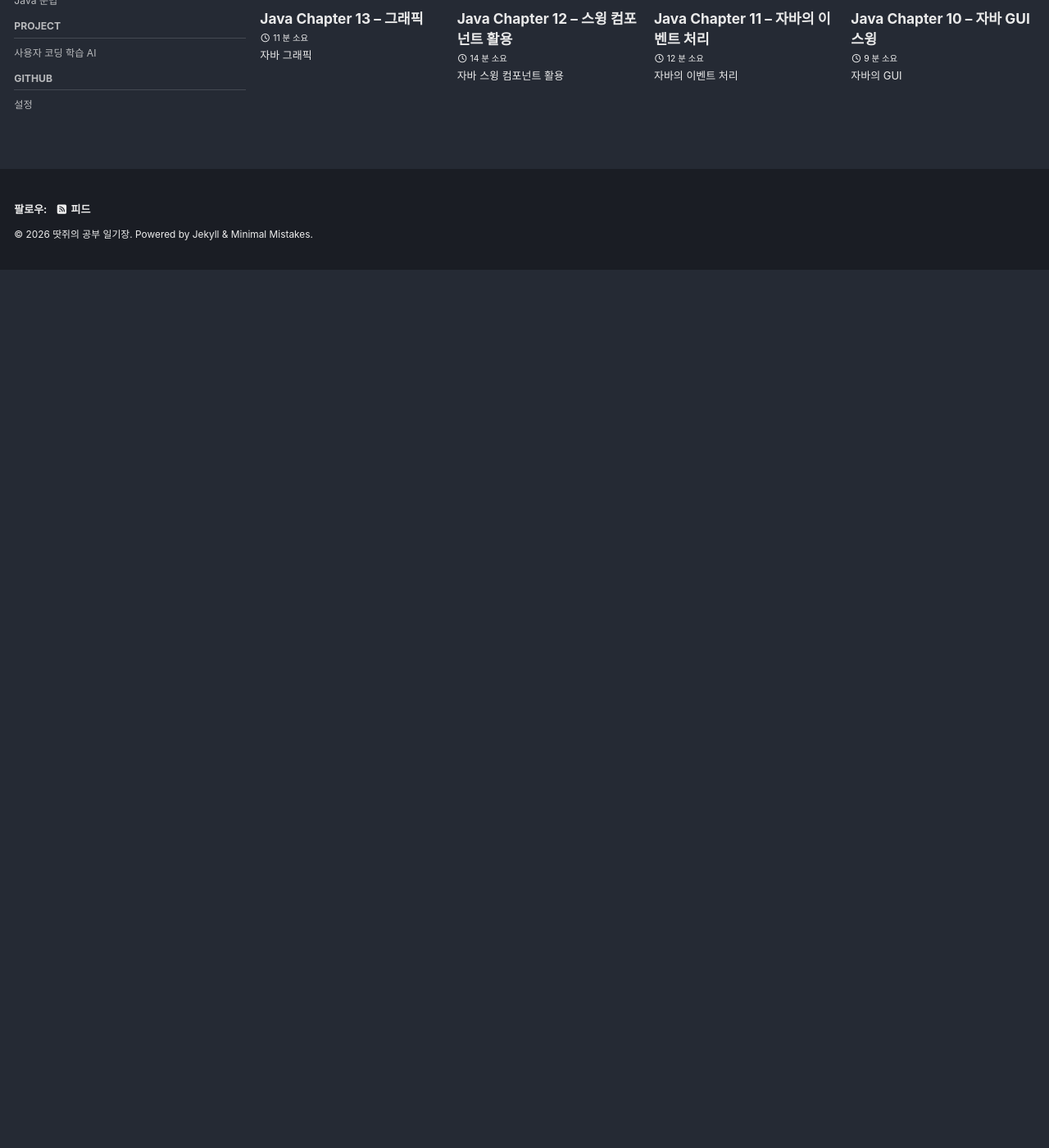
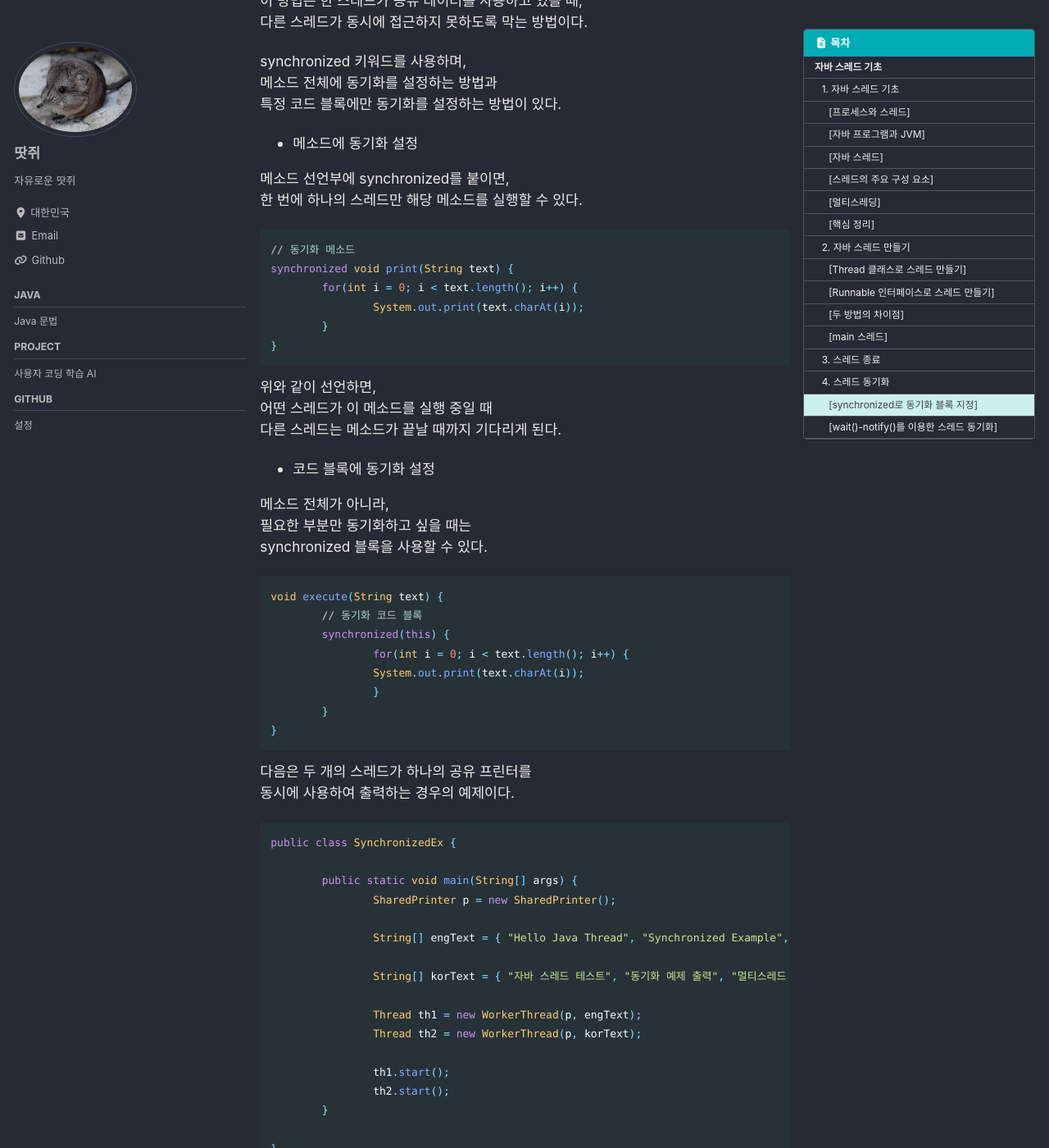
Before and after one commit to jaeseo0214/jaeseo0214.github.io, a Jekyll site: the page built from _posts/2026-02-01-Java_Ch14.md, in a window 1280 px wide and 1400 px high, scrolled down 10464 px. Shown: the whole window at 82% size. Built offline with Jekyll 4.4.1, drawn with Linux system fonts in a browser that asks for light colours; cached includes are drawn as plain includes; before the commit the page ends 10793 px from its top, so only the background shows below that; some of the changed text lies outside the part shown.

Commit message:
Update Ch14

````diff
--- a/_posts/2026-02-01-Java_Ch14.md
+++ b/_posts/2026-02-01-Java_Ch14.md
@@ -466,3 +466,212 @@ public class VibratingFrameEx extends JFrame implements Runnable { // Runnable
 이 예제는 프레임이 진동하다가<br>
 마우스를 누르고 있는 동안은 멈추고,<br>
 마우스를 놓으면 다시 진동하는 프로그램이다.<br>
+
+
+
+
+
+
+## 4. 스레드 동기화
+
+
+스레드 동기화(thread synchronization)란,<br>
+멀티스레드 프로그램에서<br>
+여러 스레드가 같은 데이터를 동시에 사용하려고 할 때<br>
+발생할 수 있는 문제를 막기 위한 기술이다.<br>
+
+동기화를 하지 않으면,<br>
+데이터 값이 엉키거나 예상과 다른 결과가 나올 수 있다.<br>
+
+자바는 다음과 같은 방법으로 스레드를 동기화할 수 있다.<br>
+
+1. synchronized 키워드로 동기화 영역 지정<br>
+
+2. wait() / notify() 메소드로 스레드 실행 순서 제어<br>
+
+
+---
+
+
+### [synchronized로 동기화 블록 지정]
+
+
+이 방법은 한 스레드가 공유 데이터를 사용하고 있을 때,<br>
+다른 스레드가 동시에 접근하지 못하도록 막는 방법이다.<br>
+
+synchronized 키워드를 사용하며,<br>
+메소드 전체에 동기화를 설정하는 방법과<br>
+특정 코드 블록에만 동기화를 설정하는 방법이 있다.<br>
+
+
+* 메소드에 동기화 설정<br>
+
+
+메소드 선언부에 synchronized를 붙이면,<br>
+한 번에 하나의 스레드만 해당 메소드를 실행할 수 있다.<br>
+
+
+```java
+// 동기화 메소드
+synchronized void print(String text) {
+	for(int i = 0; i < text.length(); i++) {
+		System.out.print(text.charAt(i));
+	}
+}
+```
+
+
+위와 같이 선언하면,<br>
+어떤 스레드가 이 메소드를 실행 중일 때<br>
+다른 스레드는 메소드가 끝날 때까지 기다리게 된다.<br>
+
+
+* 코드 블록에 동기화 설정
+
+
+메소드 전체가 아니라,<br>
+필요한 부분만 동기화하고 싶을 때는<br>
+synchronized 블록을 사용할 수 있다.<br>
+
+
+```java
+void execute(String text) {
+	// 동기화 코드 블록
+	synchronized(this) {
+		for(int i = 0; i < text.length(); i++) {
+		System.out.print(text.charAt(i));
+		}
+	}
+}
+```
+
+
+다음은 두 개의 스레드가 하나의 공유 프린터를<br>
+동시에 사용하여 출력하는 경우의 예제이다.<br>
+
+
+```java
+public class SynchronizedEx {
+
+	public static void main(String[] args) {
+		SharedPrinter p = new SharedPrinter();
+
+		String[] engText = { "Hello Java Thread", "Synchronized Example", "Multithreading Test" };
+
+		String[] korText = { "자바 스레드 테스트", "동기화 예제 출력", "멀티스레드 연습" };
+
+		Thread th1 = new WorkerThread(p, engText);
+		Thread th2 = new WorkerThread(p, korText);
+
+		th1.start();
+		th2.start();
+	}
+
+}
+
+// 두 스레드에 의해 동시 접근되는 공유 프린터
+class SharedPrinter {
+
+	synchronized void print(String text) {
+		// Thread.yield() -> 사용 시 스레드 스케줄을 다시 실행 -> synchronized 생략 시 더 많은 충돌 발생 가능
+		for (int i = 0; i < text.length(); i++) {
+			System.out.print(text.charAt(i));
+		}
+		System.out.println();
+	}
+}
+
+class WorkerThread extends Thread {
+
+	private SharedPrinter p; // 공유 프린터 주소
+	private String[] text;
+
+	public WorkerThread(SharedPrinter p, String[] text) { // 공유 프린터 주소와 텍스트를 전달 받음
+		this.p = p;
+		this.text = text;
+	}
+
+	@Override
+	public void run() {
+		for (int i = 0; i < text.length; i++) {
+			p.print(text[i]);
+		}
+	}
+}
+```
+
+
+이 경우 `synchronized` 키워드를 사용했기 때문에,<br>
+한 번에 하나의 스레드만 프린터에 접근할 수 있으며<br>
+다음과 같은 정상적인 출력 결과가 나온다.<br>
+
+
+![Synchronized 예제](/assets/images/Synchronized%20예제1.jpg)
+
+
+하지만 `synchronized` 키워드를 생략할 경우,<br>
+여러 스레드가 동시에 출력하면서<br>
+다음과 같이 출력이 섞이는 문제가 발생한다.<br>
+
+
+![Synchronized 예제2](/assets/images/Synchronized%20예제2.jpg)
+
+
+---
+
+
+### [wait()-notify()를 이용한 스레드 동기화]
+
+
+이 방법은 여러 스레드가 조건에 따라<br>
+실행 순서를 조절할 때 사용하는 방법이다.<br>
+
+* wait()
+→ 현재 스레드를 멈추고 기다리게 한다<br>
+
+* notify()
+→ 기다리고 있는 스레드 중 하나를 깨운다<br>
+
+이 메소드들은<br>
+반드시 synchronized 안에서만 사용해야 한다.<br>
+
+
+예를 들어, 비디오 플레이어에는 공유되는 비디오 버퍼가 하나 있다.<br>
+
+1️⃣ 입력 스레드
+
+* 네트워크나 파일에서 영상 데이터를 받아온다
+
+* 받아온 데이터를 버퍼에 저장한다
+
+* 데이터가 들어오면 notify()를 호출해 재생 스레드를 깨운다
+
+2️⃣ 재생 스레드
+
+* 버퍼에서 영상 데이터를 꺼내 화면에 출력한다
+
+* 버퍼가 비어 있으면 출력할 데이터가 없기 때문에
+wait()을 호출해 잠시 멈춘다
+
+
+이 비디오 플레이어는 결국 다음의 동작 흐름을 가진다.<br>
+
+1. 재생 스레드가 실행됨
+
+2. 버퍼가 비어 있음
+
+3. 재생 스레드 → wait() (대기)
+
+4. 입력 스레드가 데이터 입력
+
+5. 입력 스레드 → notify() 호출
+
+6. 재생 스레드가 깨어나 다시 재생 시작
+
+
+다음은 wait()-notify()를 이용한 스레드 동기화 예제이다.<br>
+
+
+```java
+
+```
````
Also changed, not shown: assets/images/Synchronized 예제1.jpg (added), assets/images/Synchronized 예제2.jpg (added).
